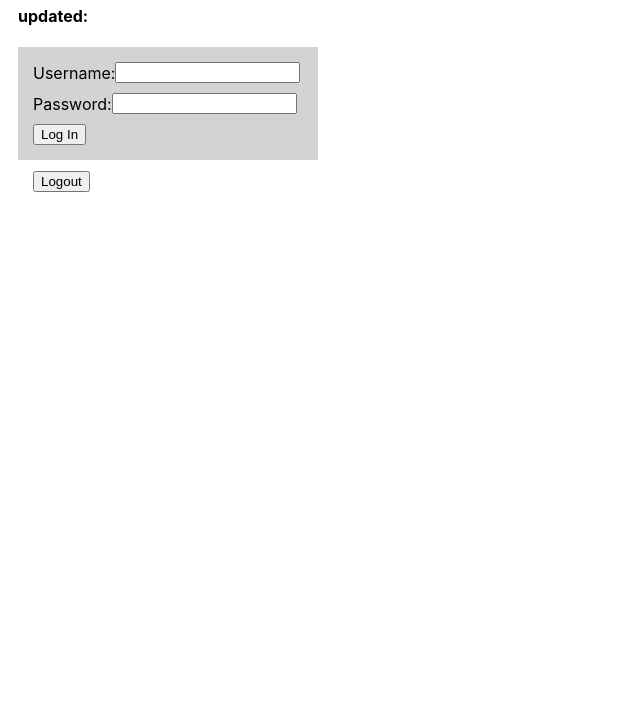
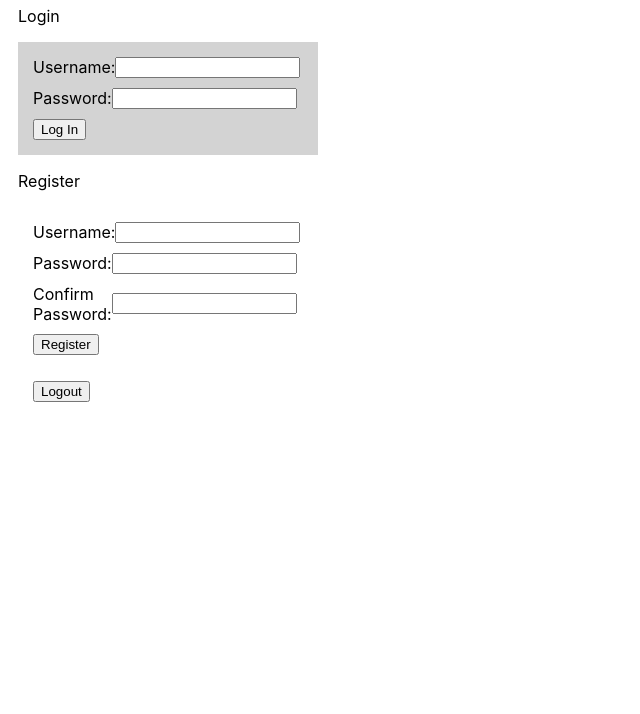
Before and after one commit to HelenHMaher/login-my-daily-climb, a website: page public/index.html in a window 1280 px wide. Shown: the part 86-800 px from the top of the page, without its empty margins (0-640 px from the left). Drawn offline with Linux system fonts and the light colour scheme.

Commit message:
input feilds for registration

```diff
--- a/public/index.html
+++ b/public/index.html
@@ -51,8 +51,9 @@
 </head>
 
 <body>
-    <h1>Frontline Aid Prototype</h1>
-    <h4>updated:</h4>
+    <h1>My Daily Climb</h1>
+
+    <p>Login</p>
     <form class="login" action="/login" method="POST">
         <div class="inputField">
             <label>Username:</label>
@@ -66,6 +67,26 @@
             <input type="submit" value="Log In">
         </div>
     </form>
+
+    <p>Register</p>
+    <form class="register" action="/register" method="POST">
+        <div class="inputField">
+            <label>Username:</label>
+            <input type="text" name="username">
+        </div>
+        <div class="inputField">
+            <label>Password:</label>
+            <input type="password" name="password">
+        </div>
+        <div class="inputField">
+            <label>Confirm Password:</label>
+            <input type="password" name="ConfirmPassword">
+        </div>
+        <div class="inputField">
+            <input type="submit" value="Register">
+        </div>
+    </form>
+
     <form class="logout" action="/logout">
         <button type="submit">Logout
         </button>
```
